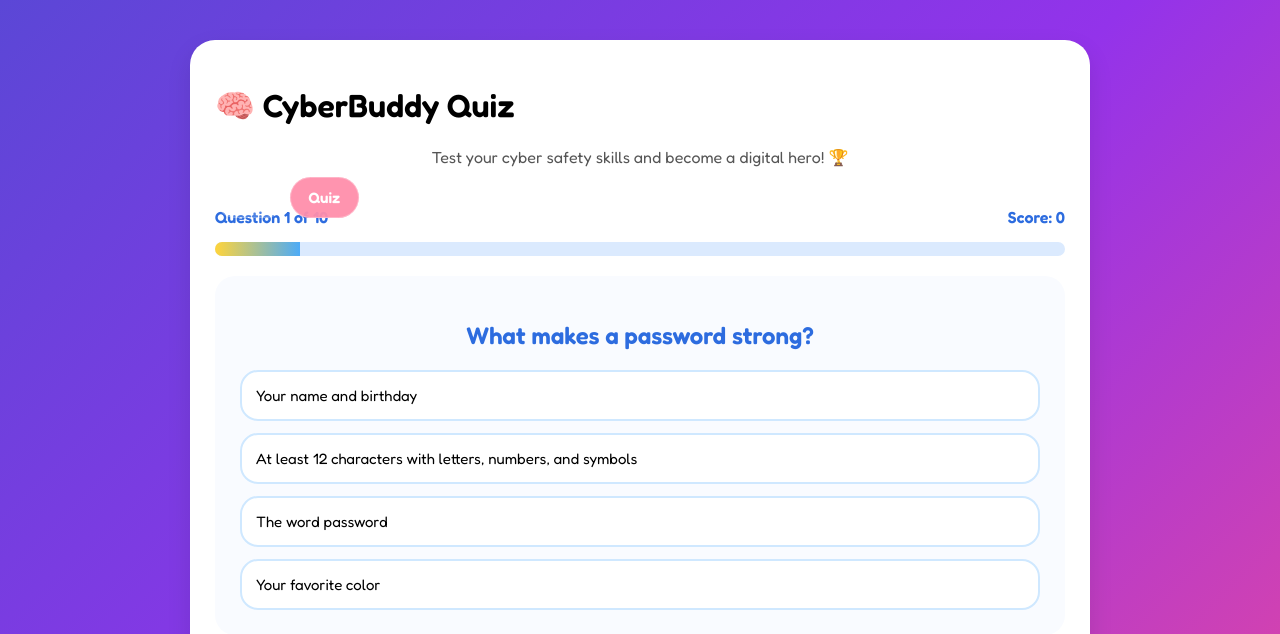
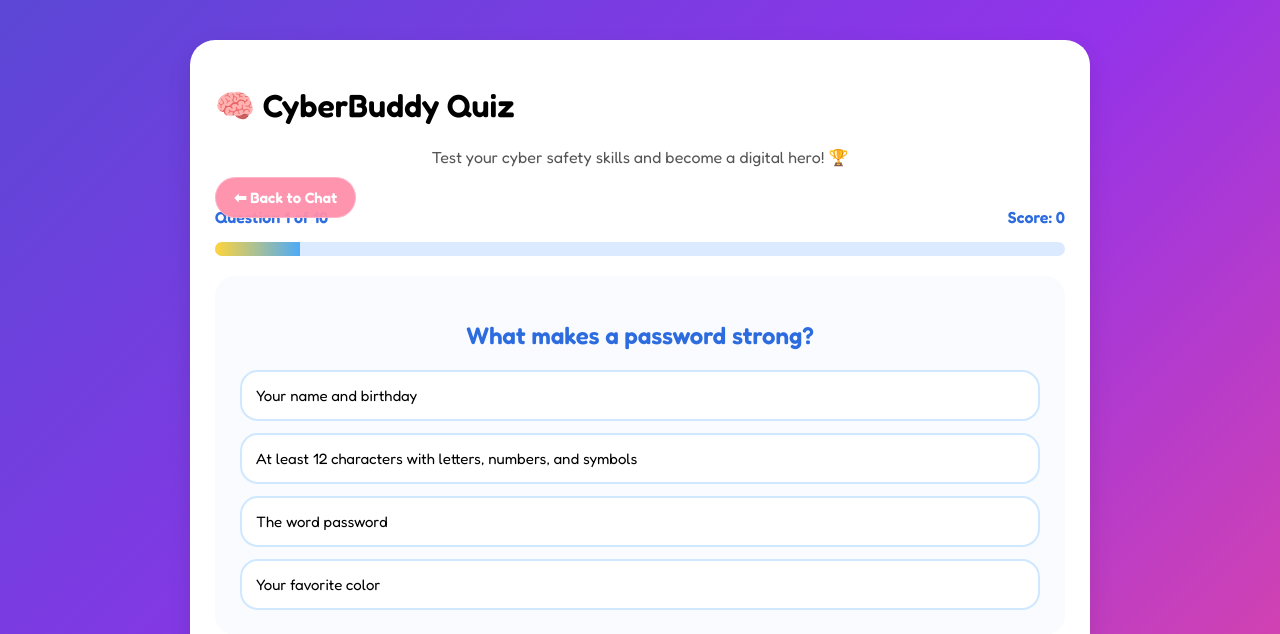
Before and after one commit to solis-k/cyberbuddy-senior-project, a Flask app: page /quiz in a window 1280 px wide. Shown: the top 634 px of the page. Run offline with Flask 3, Linux system fonts and the light colour scheme; data comes from the database, SQL or seed files in the repository.

Commit message:
fixing back to chat button

```diff
--- a/templates/quiz.html
+++ b/templates/quiz.html
@@ -13,10 +13,8 @@
     <h1>🧠 CyberBuddy Quiz</h1>
     <div class="tagline">Test your cyber safety skills and become a digital hero! 🏆</div>
 
-    <div class="top-buttons">
-        <a href="/" class="nav-btn">Chat</a>
-        <a href="/quiz" class="nav-btn secondary-btn">Quiz</a>
-    </div>
+
+    <a href="/" class="nav-btn secondary-btn">⬅ Back to Chat</a>
 
     <div class="quiz-status">
         <span id="questionCounter">Question 1 of 10</span>
```
